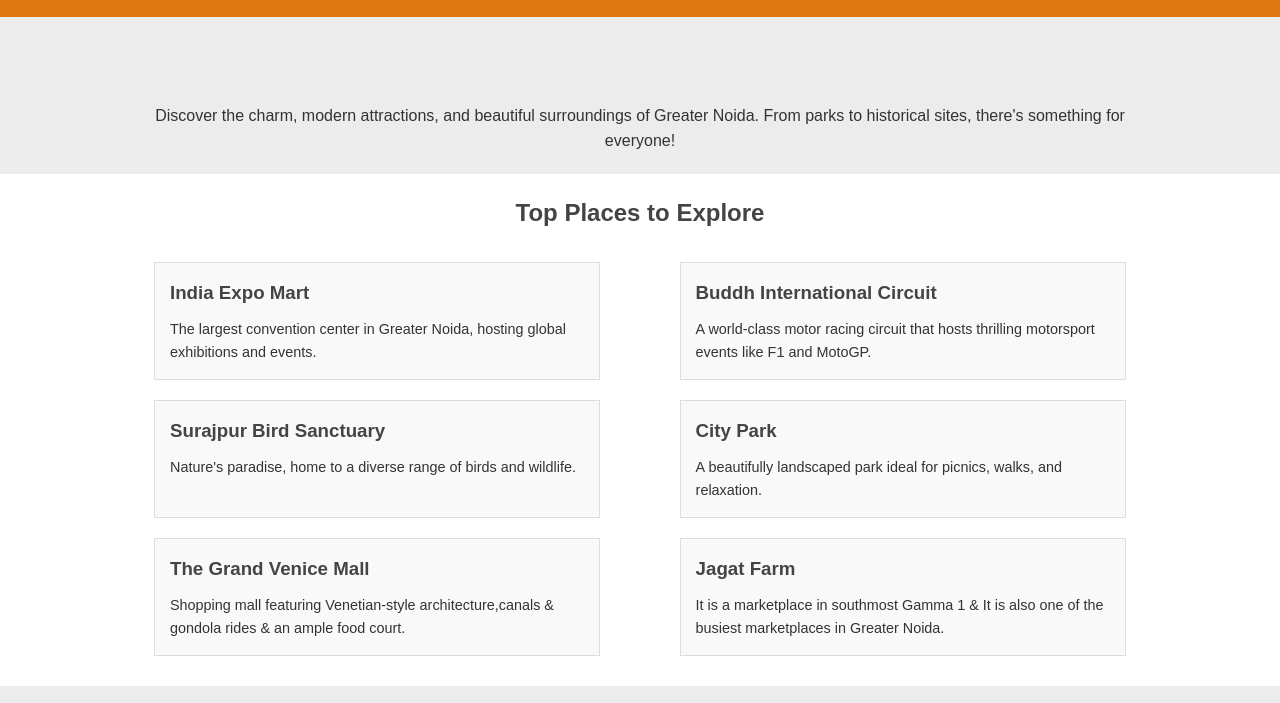
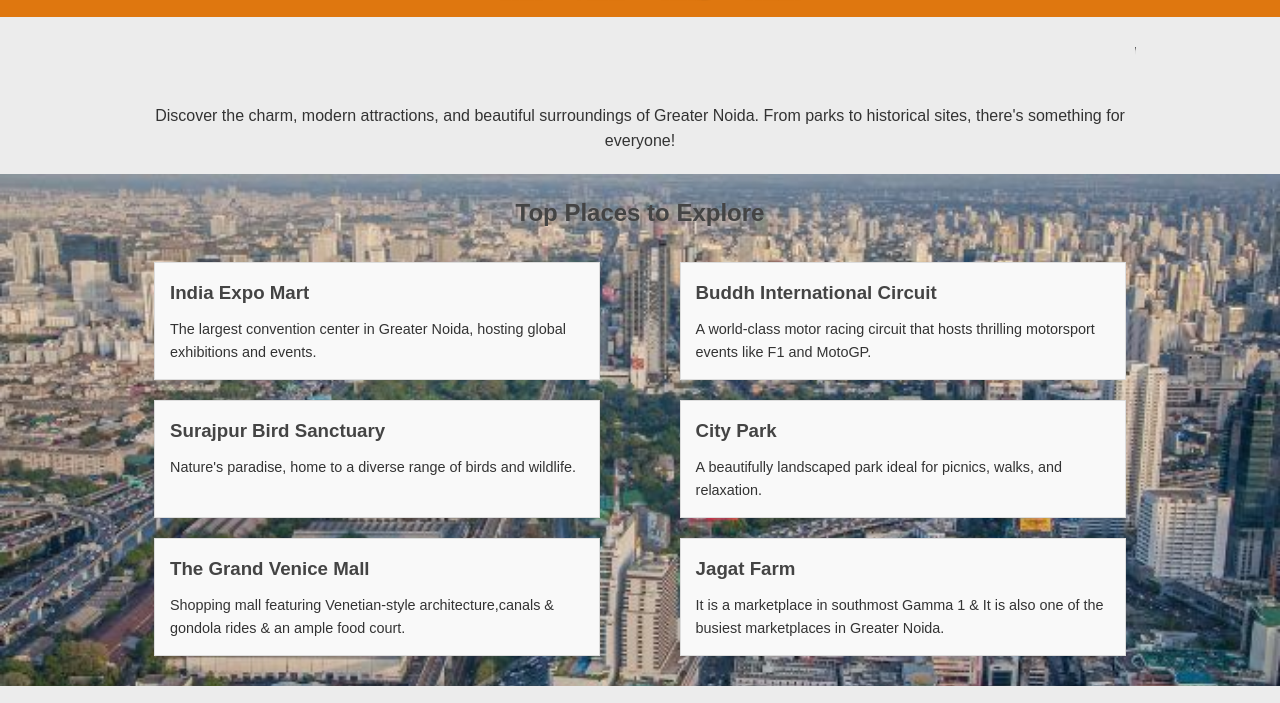
Before and after one commit to ITACHI4545/https---github.com-ITACHI4545-greater-noida-travel-guide, a plain HTML site: page index.html in a window 1280 px wide. Shown: the part 92-795 px from the top of the page. Drawn offline with Linux system fonts and the light colour scheme.

Commit message:
apartments image added 	modified:   styles.css

```diff
--- a/index.html
+++ b/index.html
@@ -35,7 +35,7 @@
     <!-- Places Section -->
     <section id="places" class="places">
         <div class="container">
-            <h2>Top Places to Explore</h2>
+           <b><h2>Top Places to Explore</h2></b>
             <div class="places-list">
                 <div class="place">
                     <a href="expo.html" style="text-decoration: none;"><h3>India Expo Mart</h3>
--- a/styles.css
+++ b/styles.css
@@ -7,6 +7,7 @@
 
 html{
     scroll-behavior: smooth;
+
 }
 
 body {
@@ -14,6 +15,7 @@ body {
     line-height: 1.6;
     background: #f4f4f4;
     color: #333;
+
 }
 
 h1, h2, h3 {
@@ -24,6 +26,7 @@ h1, h2, h3 {
     width: 80%;
     margin: auto;
     overflow: hidden;
+
 }
 
 /* Navbar */
@@ -86,11 +89,14 @@ nav ul li a:hover {
 .places {
     background: #fff;
     padding: 20px;
+    background-image: url(greaternoida.jpg);
+    background-size: cover;
 }
 
 .places h2 {
     text-align: center;
     margin-bottom: 20px;
+
 }
 
 .places-list {
```
Also changed, not shown: greaternoida.jpg (added).
